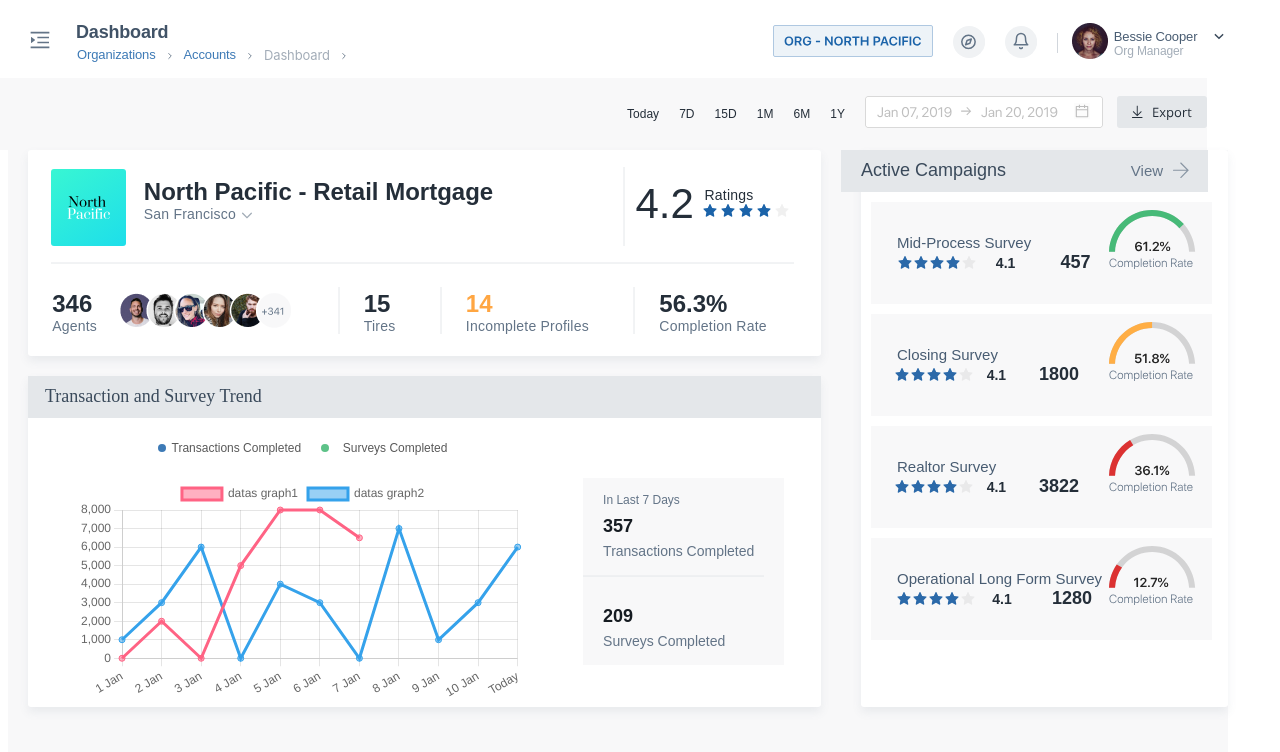
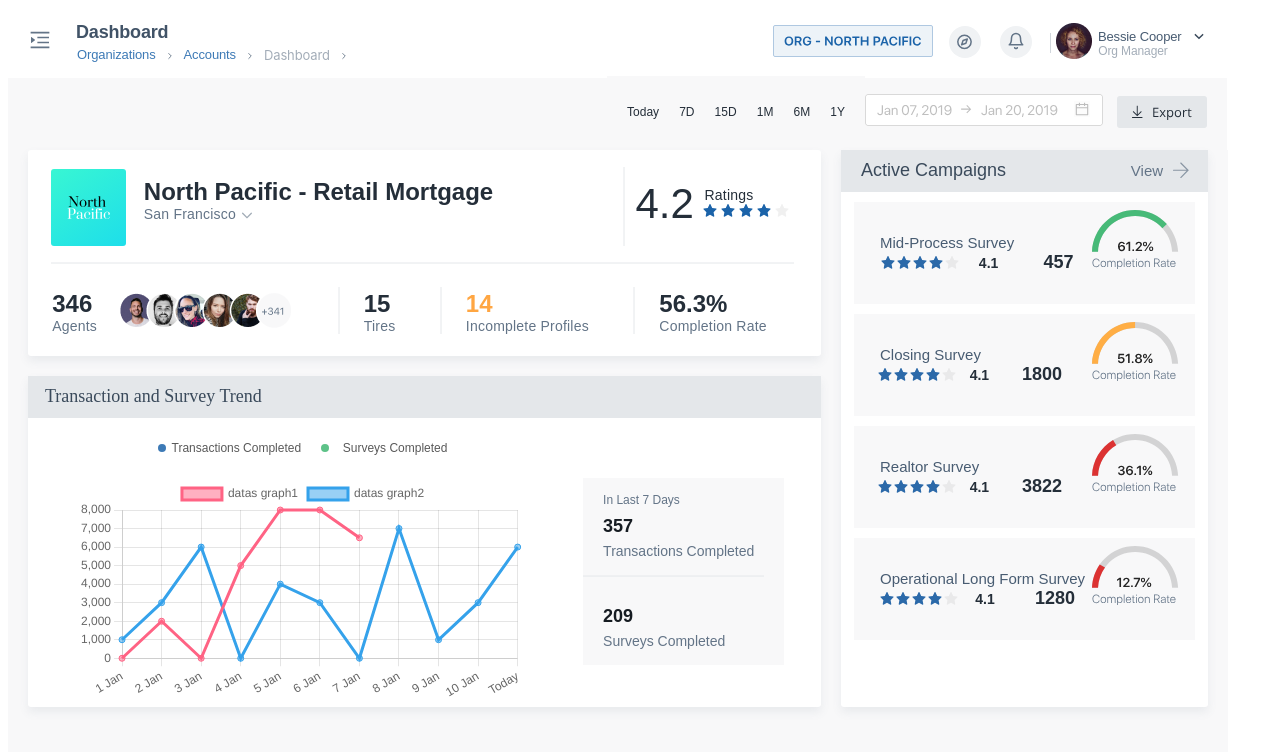
Before and after one commit to VishalGcod/FinalAssessment, a React (Create React App) app: page / in a window 1280 px wide. Shown: the top 752 px of the page. Built offline with nearby package versions, Linux system fonts and the light colour scheme.

Commit message:
uiassessmentworks

```diff
--- a/src/components/bodyMain.js
+++ b/src/components/bodyMain.js
@@ -34,6 +34,7 @@
 border-radius: 3px;
 background: #FFF;
 box-shadow: 0px 5px 10px 0px rgba(99, 116, 135, 0.10);
+margin-right:20px;
 `;
 export const Body=styled.div`
 display:flex;
--- a/src/components/breadcrumbHeader.js
+++ b/src/components/breadcrumbHeader.js
@@ -62,7 +62,7 @@
 export const HeadTextDiv = styled.div`
   display: flex;
   flex-direction: column;
-  width:25%;
+  width:24%;
   margin-right:415px;
 `;
 export const HeadTextStyle = styled.div`
@@ -104,7 +104,7 @@
 `;
 export const CircleSvg = styled.div`
   background: url(${Circle}) no-repeat;
-  width: 7%;
+  width: 8%;
   height: 50%;
   display: flex;
   justify-content: flex-start;
@@ -151,7 +151,8 @@
   display: flex;
   justify-content: space-between;
   align-items:center;
-  width:40%;
+  width:42%;
+  margin-right:20px;
 `;
 export const UserInfoDiv = styled.div`
   display: flex;
--- a/src/components/secondHeader.js
+++ b/src/components/secondHeader.js
@@ -10,7 +10,6 @@
 display: flex;
 justify-content:flex-end;
 align-items:center;
-margin-left:-20px;
 `;
 export const DaysMonthsYears=styled.div`
 height:72px;
@@ -38,10 +37,16 @@
 export const BtnHeadDiv=styled.div`
 margin-left:14px;
 `;
+export const SecondNavDatas=styled.div`
+display:flex;
+margin-right:20px;
+`;
+
 
 export const SecondHeader=()=> {
   return (
     <HeadSecond>
+      <SecondNavDatas>
         <HeadDatas>
         <DaysMonthsYears>
             <span>Today</span>
@@ -58,6 +63,7 @@
         <BtnHeadDiv>
             <ButtonHeadTwo/>
         </BtnHeadDiv>
+        </SecondNavDatas>
     </HeadSecond>
   )
 }
--- a/src/components/sideCampaign.js
+++ b/src/components/sideCampaign.js
@@ -15,6 +15,7 @@
   display:flex;
   justify-content:space-between;
   align-items:center;
+  // padding-left:20px;
 `;
 
 export const AsideHeaderText = styled.div`
@@ -55,7 +56,7 @@
 width: 341px;
 height: 102px;
 background: #F8F8F9;
-margin-left:30px;
+margin-left:13px;
 margin-right:13px;
 margin-top:10px
 `;
@@ -130,7 +131,6 @@
   margin-bottom:23px;
 `;
 export const FullSideCAmpaignDivs = styled.div`
-  margin-left:-20px;
   `;
 
 export const SideCampaign = () => {
```
